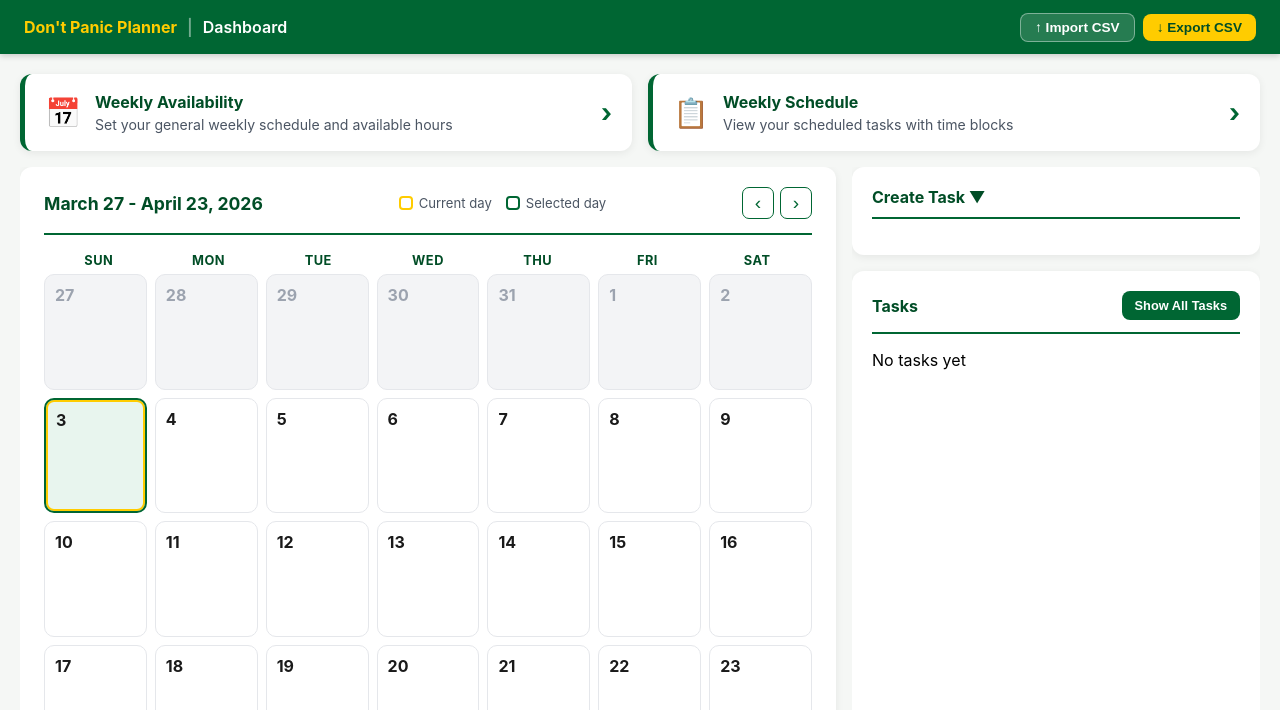
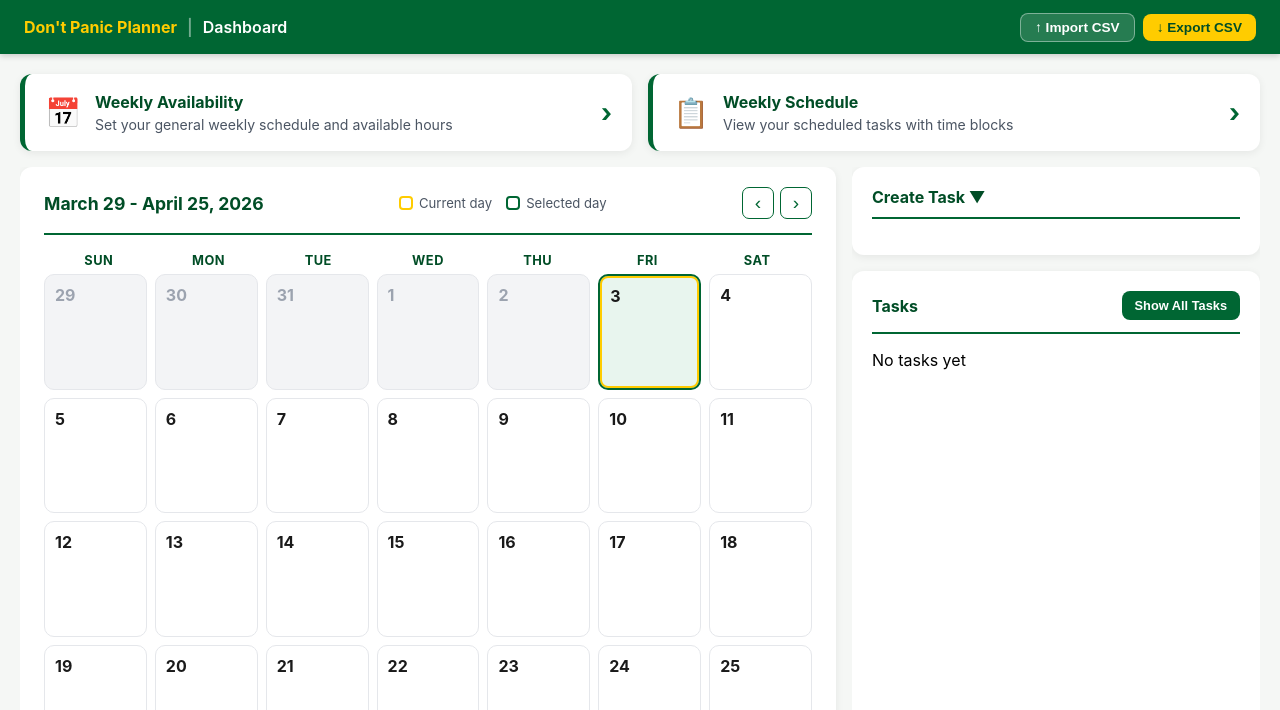
Before and after one commit to danhuynh307/dontpanicplanner, a React (Create React App) app in the folder frontend/: page / in a window 1280 px wide. Shown: the top 710 px of the page. Built offline with nearby package versions, Linux system fonts and the light colour scheme; no server answers.

Commit message:
fixed bug where calendar shows wrong day of the week

```diff
--- a/frontend/src/components/CalendarView.jsx
+++ b/frontend/src/components/CalendarView.jsx
@@ -5,9 +5,10 @@ function CalendarView({ selectedDate, setSelectedDate, tasks }) {
 
   const getCalendarStart = (date) => {
     const d = new Date(date);
-    d.setDate(d.getDate() - 7);
     d.setHours(0, 0, 0, 0);
-    return d;
+    const start = new Date(d);
+    start.setDate(d.getDate() - d.getDay());
+    return start;
   };
 
   const [calendarStart, setCalendarStart] = useState(getCalendarStart(today));
```
